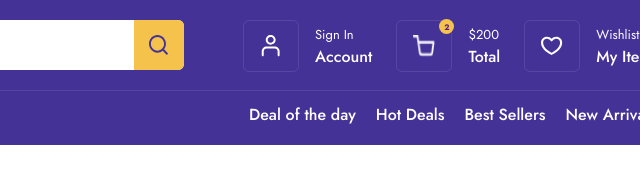
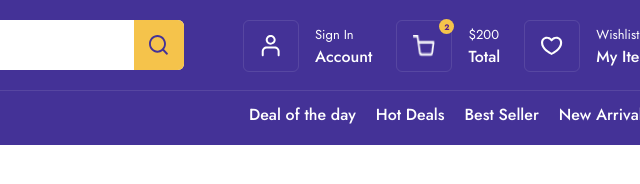
Before and after one commit to zuhriddinsattorov12-bit/zenmart, a plain HTML site: page index.html in a window 1280 px wide. Shown: the full height of the page, 640-1280 px from the left. Drawn offline with Linux system fonts and the light colour scheme.

Commit message:
fix: upte navbar

```diff
--- a/index.html
+++ b/index.html
@@ -144,7 +144,7 @@
             <div class="sorting_menu">
               <span>Deal of the day</span>
               <span>Hot Deals</span>
-              <span>Best Sellers</span>
+              <span>Best Seller</span>
               <span>New Arrivals</span>
             </div>
           </div>
```
